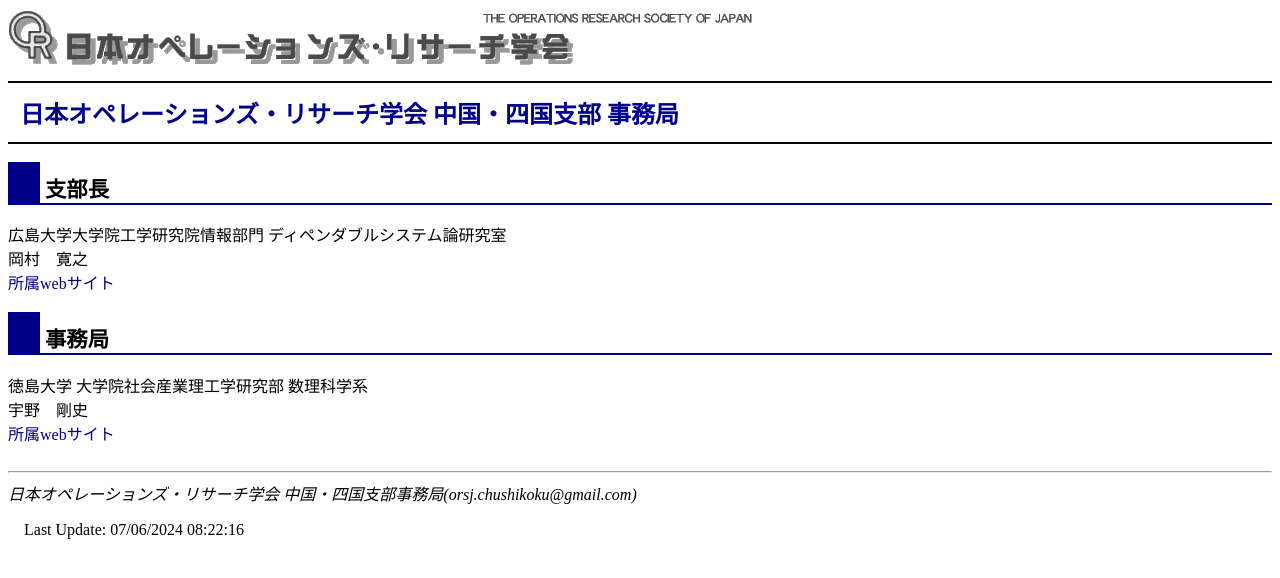
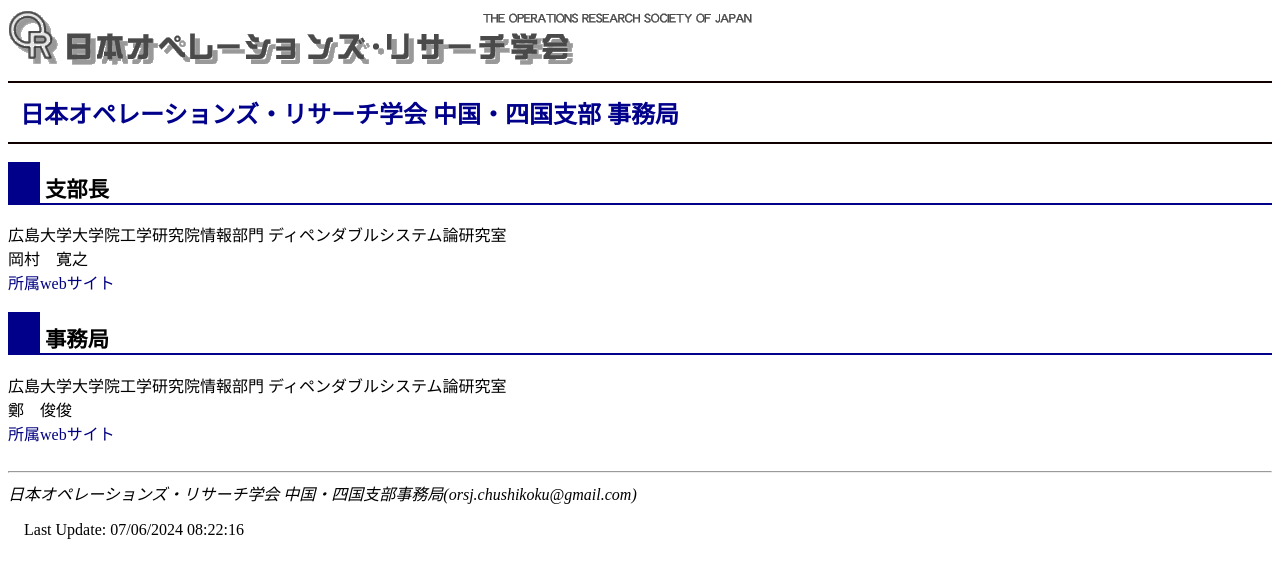
Before and after one commit to orsj-cs/orsj-cs.github.io, a Jekyll site: the page built from office_info.html, in a window 1280 px wide. Shown: the top 578 px of the page. Built offline with Jekyll 4.4.1, drawn with Linux system fonts in a browser that asks for light colours.

Commit message:
Create mc-3.pdf

```diff
--- a/office_info.html
+++ b/office_info.html
@@ -13,9 +13,9 @@ title: 日本オペレーションズ・リサーチ学会 中国・四国支部
 <h2>事務局</h2>
 
 <div>
-    徳島大学 大学院社会産業理工学研究部 数理科学系<br>
-    宇野　剛史<br>
-    <a href="https://www-math.ias.tokushima-u.ac.jp/~uno/">所属webサイト</a>
+    広島大学大学院工学研究院情報部門 ディペンダブルシステム論研究室<br>
+    鄭　俊俊<br>
+    <a href="https://seeds.office.hiroshima-u.ac.jp/profile/ja.c1b1491e563a3c40520e17560c007669.html">所属webサイト</a>
     </div>
 
 <br>
```
